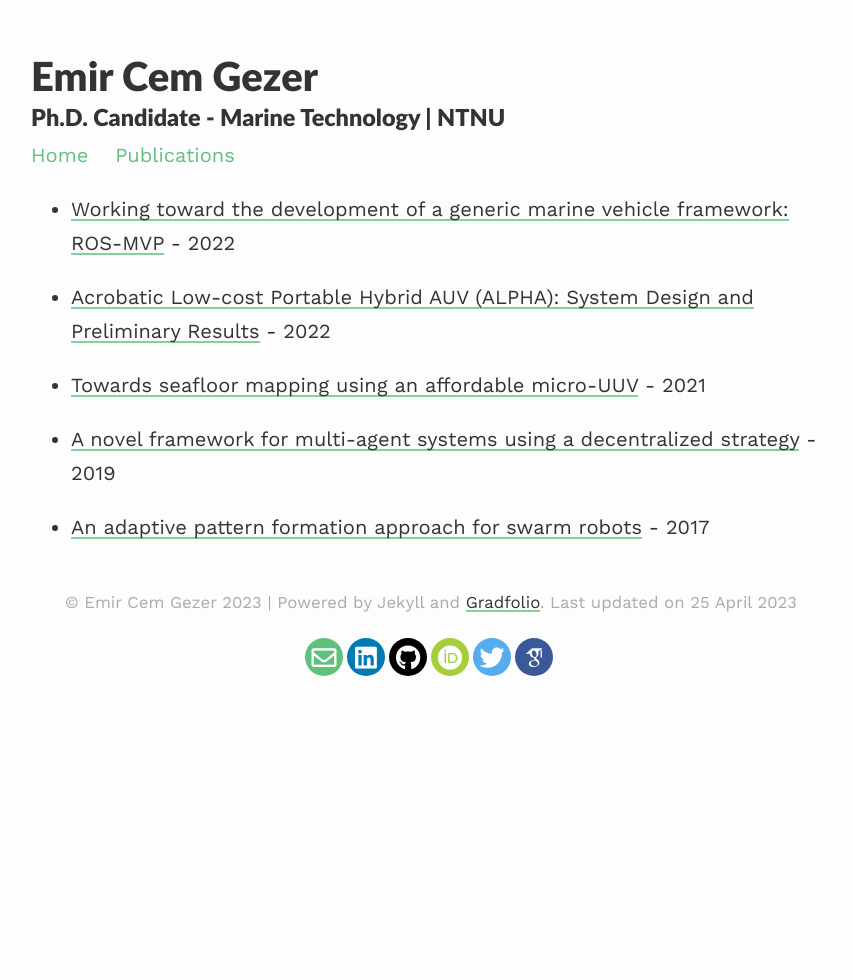
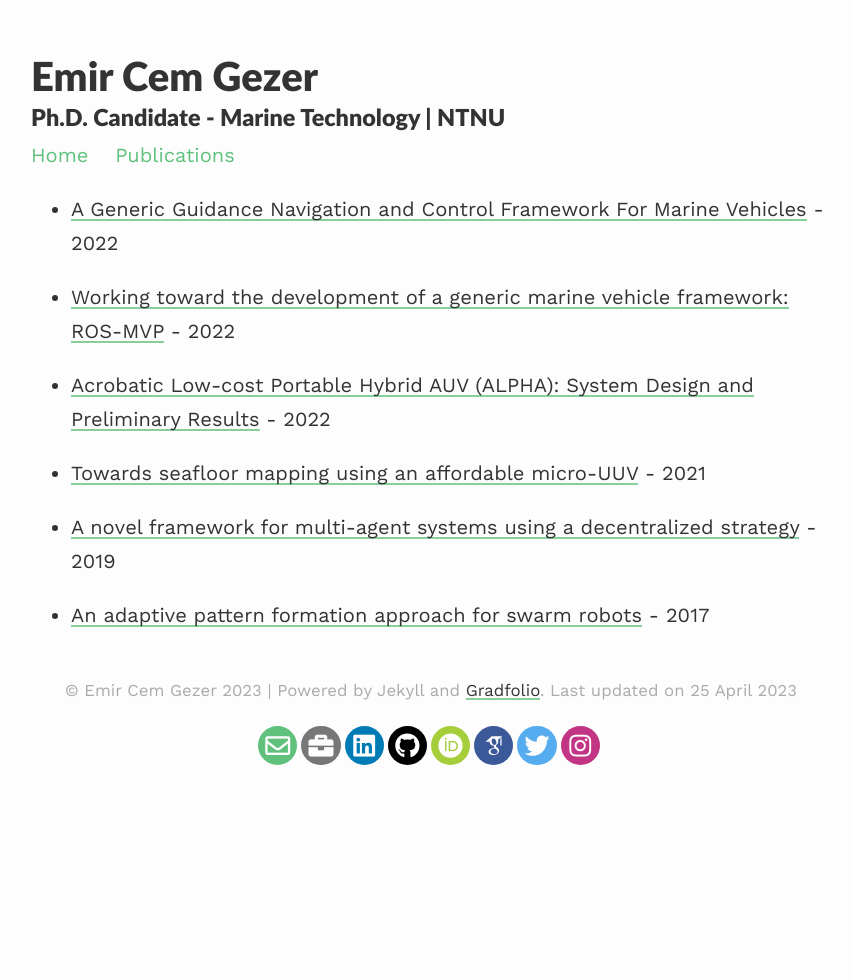
Before and after one commit to incebellipipo/incebellipipo.github.io, a Jekyll site: the page built from _pages/publications.md, in a window 1280 px wide. Shown: the whole page, without its empty margins (209-1062 px from the left). Built offline with Jekyll 4.4.1, drawn with Linux system fonts in a browser that asks for light colours; nearby versions of some CDN libraries; some web fonts are replaced.

Commit message:
feat: add new publication

```diff
--- a/_config.yml
+++ b/_config.yml
@@ -20,8 +20,10 @@ paginate_path: /blog/page:num/
 # facebook: "#"
 twitter: "incebellipipo"
 linkedin: "emircemgezer"
+instagram: "incebellipipo"
 github: "incebellipipo"
 scholar: "citations?user=tkd32OsAAAAJ"
+work: "https://www.ntnu.edu/employees/emir.cem.gezer"
 # researchgate: "#"
 orcid: "0000-0002-6223-9805"
 
--- a/_includes/favicon.html
+++ b/_includes/favicon.html
@@ -1,5 +1,5 @@
 <!-- Generated using https://favicon.io/ -->
-<link rel="apple-touch-icon" sizes="180x180" href="apple-touch-icon.png?">
-<link rel="icon" type="image/png" sizes="32x32" href="favicon-32x32.png?">
-<link rel="icon" type="image/png" sizes="16x16" href="favicon-16x16.png?">
-<link rel="manifest" href=site.webmanifest">
+<link rel="apple-touch-icon" sizes="180x180" href="/apple-touch-icon.png">
+<link rel="icon" type="image/png" sizes="32x32" href="/favicon-32x32.png">
+<link rel="icon" type="image/png" sizes="16x16" href="/favicon-16x16.png">
+<link rel="manifest" href="/site.webmanifest">
--- a/_includes/social-footer.html
+++ b/_includes/social-footer.html
@@ -5,6 +5,15 @@
 class="social-button email" itemprop="email"
 href="mailto:{{ site.email | encode_email }}" target="_blank">
 <i class="far fa-envelope"></i>
+</a>
+{%- endif -%}
+
+{%- if site.work -%}
+<a title="{{ _locale_string_follow | replace: '[NAME]', 'Work' }}"
+class="social-button work" itemprop="sameAs"
+href="{{ site.work }}"
+target="_blank">
+<i class="fa fa-briefcase"></i>
 </a>
 {%- endif -%}
 
@@ -44,6 +53,15 @@ target="_blank">
 </a>
 {%- endif -%}
 
+{%- if site.scholar -%}
+<a title="{{ _locale_string_follow | replace: '[NAME]', 'Scholar' }}"
+class="social-button scholar" itemprop="sameAs"
+href="https://scholar.google.com/{{ site.scholar }}"
+target="_blank">
+<i class="ai ai-google-scholar"></i>
+</a>
+{%- endif -%}
+
 {%- if site.twitter -%}
 <a title="{{ _locale_string_follow | replace: '[NAME]', 'Twitter' }}"
 class="social-button twitter"
@@ -62,12 +80,16 @@ target="_blank">
 </a>
 {%- endif -%}
 
-{%- if site.scholar -%}
-<a title="{{ _locale_string_follow | replace: '[NAME]', 'Scholar' }}"
-class="social-button scholar" itemprop="sameAs"
-href="https://scholar.google.com/{{ site.scholar }}"
+
+{%- if site.instagram -%}
+<a title="{{ _locale_string_follow | replace: '[NAME]', 'Instagram' }}"
+class="social-button instagram" itemprop="sameAs"
+href="https://instagram.com/{{ site.instagram }}"
 target="_blank">
-<i class="ai ai-google-scholar"></i>
+<i class="fab fa-instagram"></i>
 </a>
 {%- endif -%}
+
+
+
 </div>
--- a/_pages/publications.md
+++ b/_pages/publications.md
@@ -3,6 +3,8 @@ layout: default
 permalink: /publications/
 published: true
 ---
+
+- [A Generic Guidance Navigation and Control Framework For Marine Vehicles](https://digitalcommons.uri.edu/cgi/viewcontent.cgi?article=3251&context=theses) - 2022
 
 - [Working toward the development of a generic marine vehicle framework: ROS-MVP](https://doi.org/10.1109/OCEANS47191.2022.9977346) - 2022
 
--- a/assets/css/_sass/footer-social.scss
+++ b/assets/css/_sass/footer-social.scss
@@ -8,8 +8,8 @@
   display: inline-block;
   position: relative;
   cursor: pointer;
-  width: 2.125rem;
-  height: 2.125rem;
+  width: 2.20rem;
+  height: 2.20rem;
   border: 0.125rem solid transparent;
   padding: 0;
   text-decoration: none;
@@ -32,6 +32,7 @@
 
 .rounded-social-buttons .fa-twitter,
 .fa-facebook-f,
+.fa-instagram,
 .fa-linkedin,
 .fa-github,
 .fa-orcid,
@@ -39,6 +40,24 @@
 .fa-researchgate,
 .fa-envelope {
   font-size: 25px;
+}
+
+.rounded-social-buttons .social-button.work {
+  background: #777777;
+}
+.rounded-social-buttons .social-button.work:hover, .rounded-social-work .social-button.work:focus {
+  color: #777777;
+  background: #fefefe;
+  border-color: #777777;
+}
+
+.rounded-social-buttons .social-button.instagram {
+  background: #C13584;
+}
+.rounded-social-buttons .social-button.instagram:hover, .rounded-social-buttons .social-button.instagram:focus {
+  color: #C13584;
+  background: #fefefe;
+  border-color: #C13584;
 }
 
 .rounded-social-buttons .social-button.scholar {
@@ -97,7 +116,7 @@
 .rounded-social-buttons .social-button.email:hover, .rounded-social-buttons .social-button.email:focus {
   color: #60c17d;
   background: #fefefe;
-  border-color: #000000;
+  border-color: #60c17d;
 }
 
 .rounded-social-buttons .social-button.orcid {
```
Also changed, not shown: android-chrome-192x192.png, android-chrome-512x512.png, apple-touch-icon.png, favicon-16x16.png, favicon-32x32.png, favicon.ico.
